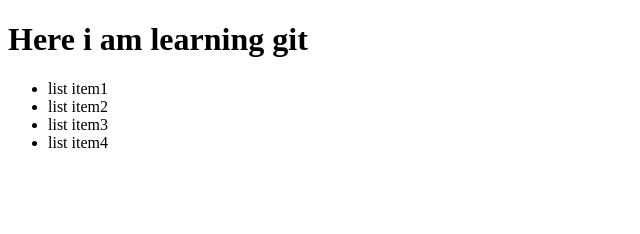
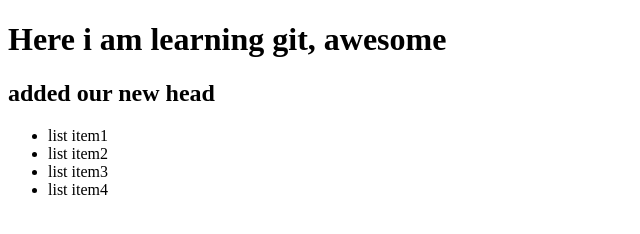
Before and after one commit to asonbede/testing-git, a plain HTML site: page index.html in a window 1280 px wide. Shown: the whole page, without its empty margins (0-640 px from the left). Drawn offline with Linux system fonts and the light colour scheme.

Commit message:
added h2 now

```diff
--- a/index.html
+++ b/index.html
@@ -6,7 +6,8 @@
     <title>Document</title>
   </head>
   <body>
-    <h1>Here i am learning git</h1>
+    <h1>Here i am learning git, awesome</h1>
+    <h2>added our new head</h2>
     <ul>
       <li>list item1</li>
       <li>list item2</li>
```
